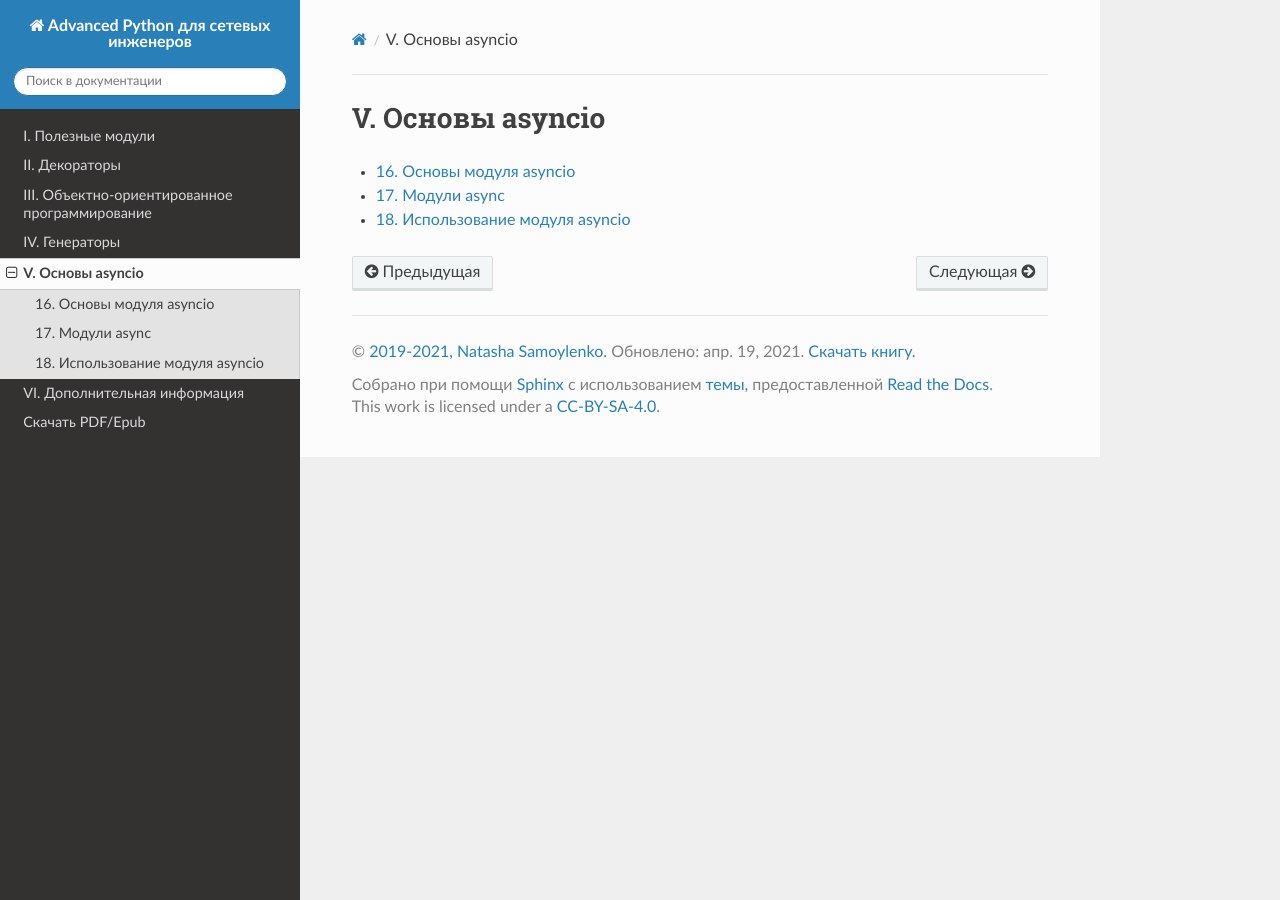
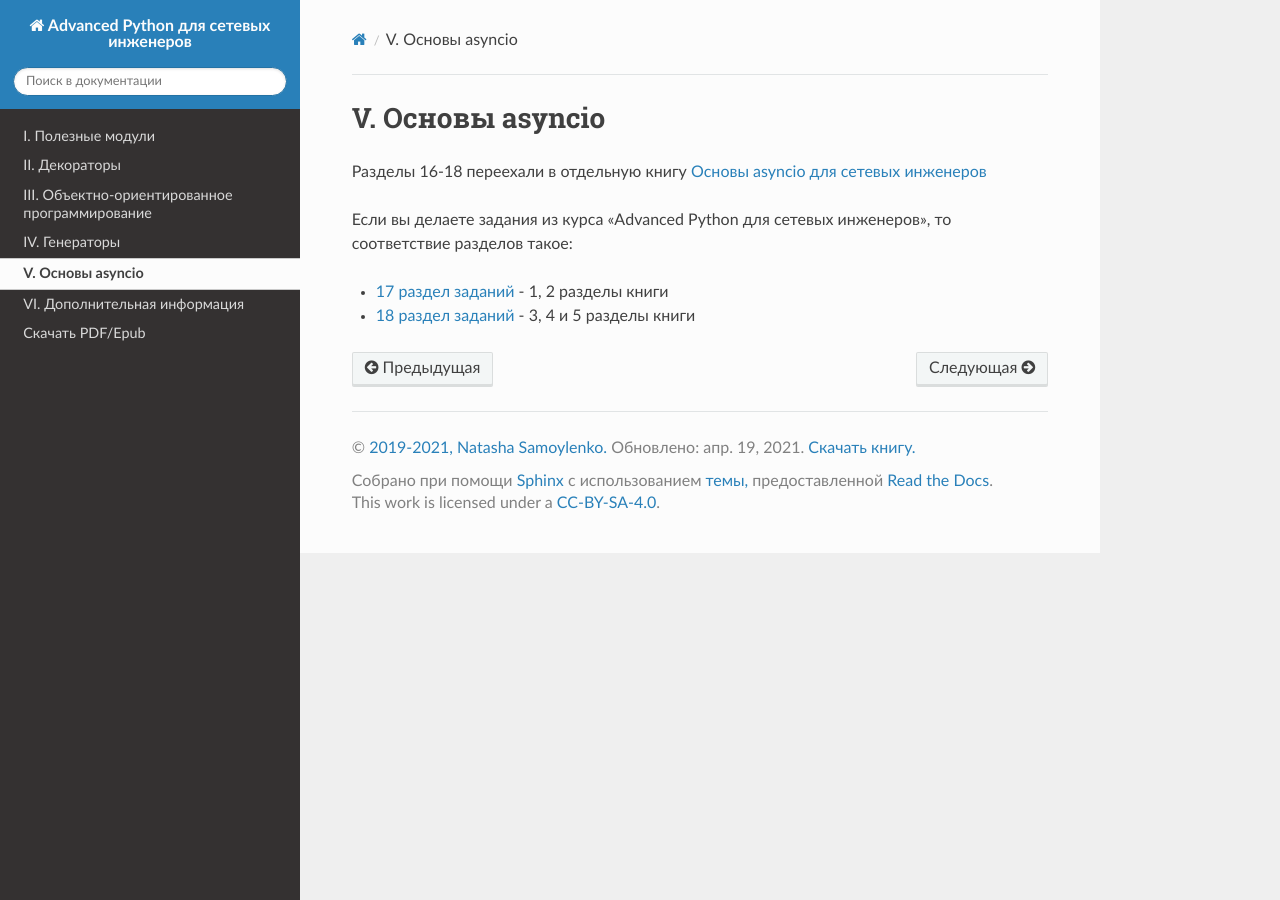
Before and after one commit to natenka/advpyneng-book, a Sphinx documentation site: the page built from docs/source/book/Part_V.rst, in a window 1280 px wide. Built offline with Sphinx 7.4.7 and the Read the Docs theme 2.0.0, drawn with Linux system fonts in a browser that asks for light colours; pages that are not in the unit, such as notebooks, are missing from menus.

Commit message:
asyncio chapters moved to asyncio book

```diff
--- a/docs/source/book/Part_V.rst
+++ b/docs/source/book/Part_V.rst
@@ -1,9 +1,9 @@
 V. Основы asyncio
 ##################
 
-.. toctree::
-   :maxdepth: 1
+Разделы 16-18 переехали в отдельную книгу `Основы asyncio для сетевых инженеров <https://asyncpyneng.readthedocs.io/ru/latest/>`__
 
-   16_asyncio_basics/index.rst
-   17_async_libraries/index.rst
-   18_using_asyncio/index.rst
+Если вы делаете задания из курса "Advanced Python для сетевых инженеров", то соответствие разделов такое:
+
+* `17 раздел заданий <https://github.com/pyneng/advpyneng-online-2-sep-nov-2020/tree/master/exercises/17_async_libraries>`__ - 1, 2 разделы книги
+* `18 раздел заданий <https://github.com/pyneng/advpyneng-online-2-sep-nov-2020/tree/master/exercises/18_using_asyncio>`__ - 3, 4 и 5 разделы книги
```
